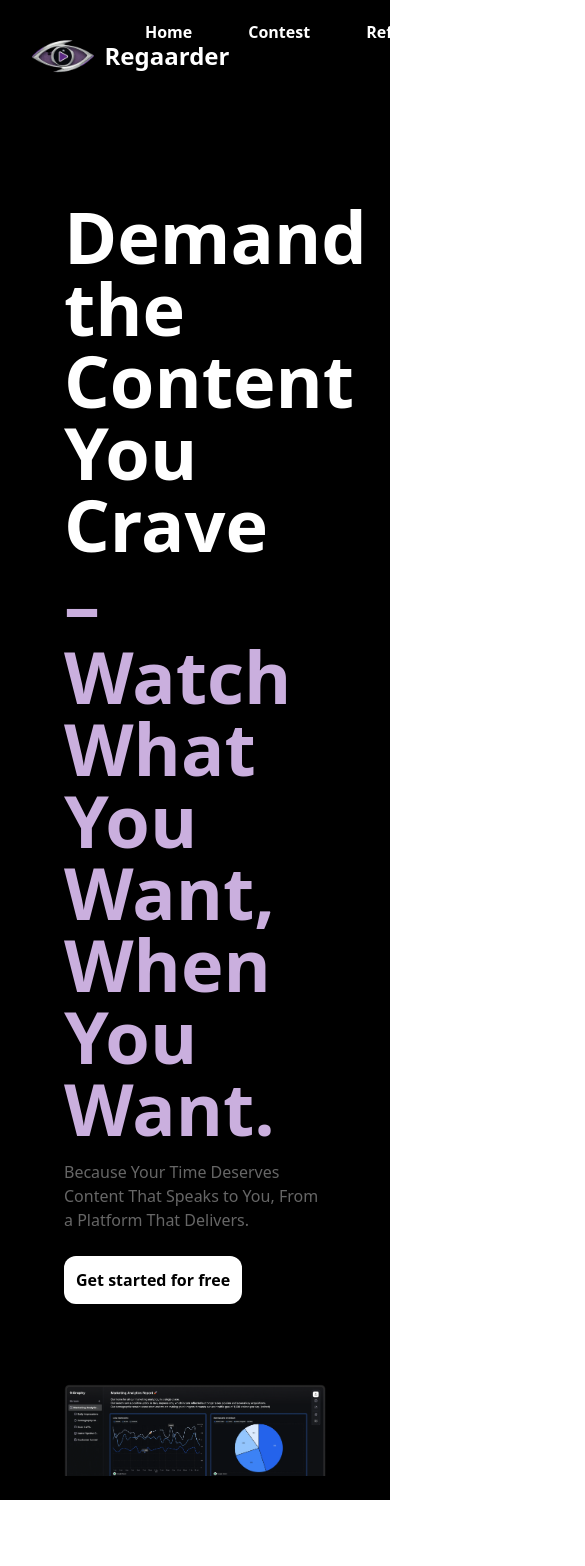
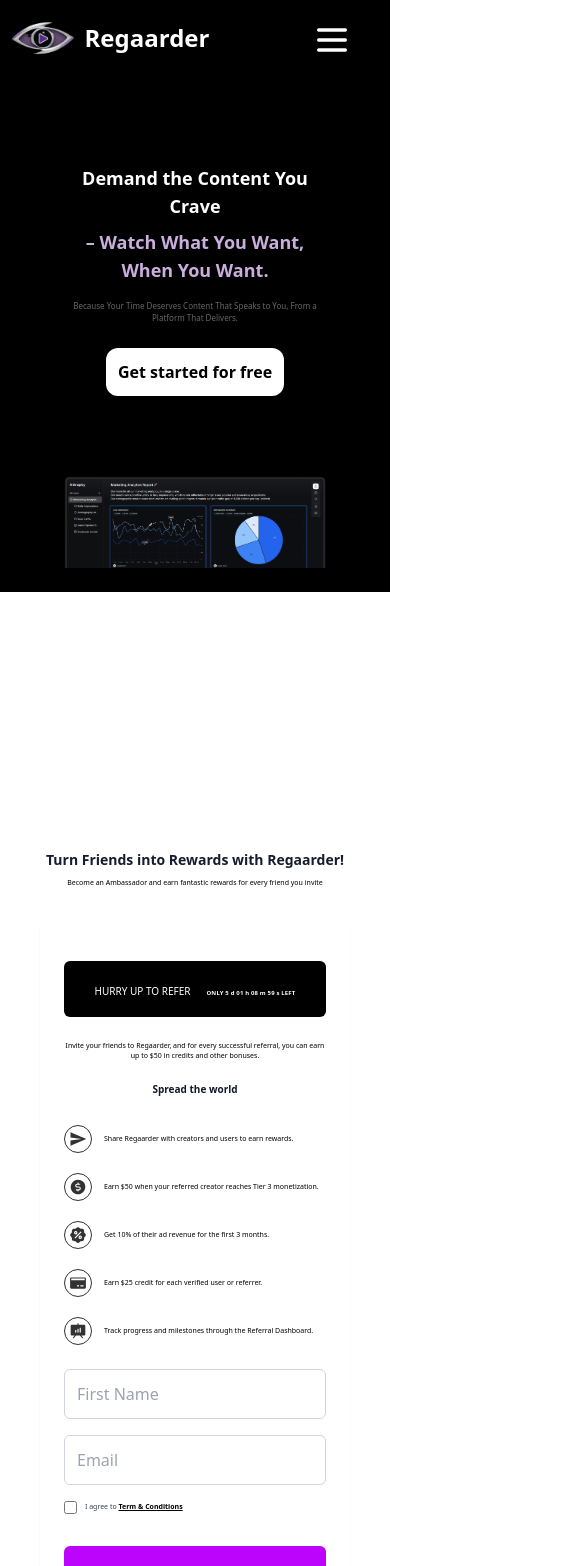
Before and after one commit to Anilparajuli4/reglanding, a React (Vite) app in the folder frontend/: page / in a window 390 px wide. Shown: the top 1566 px of the page, 585 px wide, since content can reach past the window. Built offline with nearby package versions, Linux system fonts and the light colour scheme.

Commit message:
responsive changes

```diff
--- a/frontend/src/component/RefferalProgram.tsx
+++ b/frontend/src/component/RefferalProgram.tsx
@@ -2,26 +2,26 @@
 
 const ReferralProgram = () => {
   return (
-    <div className="flex flex-col items-center justify-center min-h-screen  mt-56">
+    <div className="flex flex-col items-center justify-center min-h-screen px-10  mt-56">
        <div>
-        <h1 className="text-3xl font-bold text-center text-[#161C2D] ">
+        <h1 className="md:text-3xl text-[14px] font-bold text-center text-[#161C2D] ">
         Turn Friends into Rewards with Regaarder!
         </h1>
-        <p className="text-center text-[#000] mt-2 mb-8">
+        <p className="text-center text-[#000] md:text-[16px] text-[7px] mt-2 mb-8">
         Become an Ambassador and earn fantastic rewards for every friend you invite
         </p>
         </div>
         <div className="bg-white shadow-sm rounded-md p-6 w-full max-w-xl">
-        <div className="bg-[#000] text-white text-center p-4 mt-4 rounded-md space-x-4 ">
-          <p className=" text-xl font-medium  uppercase inline">Hurry up to refer</p>
-          <p className="text-sm font-bold tracking-wide inline">
+        <div className="bg-[#000] text-white text-center p-4 mt-4  rounded-md space-x-4 ">
+          <p className=" md:text-xl text-[10px] font-medium  uppercase inline">Hurry up to refer</p>
+          <p className="md:text-sm text-[6px] font-bold tracking-wide inline">
             ONLY  5  d  01  h  08  m  59  s  LEFT
           </p>
         </div>
 
         <div className="mt-6">
-          <p className='text-center mb-5'>Invite your friends to Regaarder, and for every successful referral, you can earn up to $50 in credits and other bonuses.</p>
-          <h2 className="text-lg font-bold text-center text-gray-900 ">Spread the world</h2>
+          <p className='text-center mb-5 text-[7px] md:text-[16px]'>Invite your friends to Regaarder, and for every successful referral, you can earn up to $50 in credits and other bonuses.</p>
+          <h2 className="md:text-lg text-[10px] font-bold text-center text-gray-900 ">Spread the world</h2>
           <ul className="mt-7 space-y-5">
             <li className="flex items-center">
               <span className="mr-3 border border-[#323232] rounded-full p-1">
@@ -36,7 +36,7 @@
 </defs>
   </svg>
               </span>
-              <span className='font-semibold'>
+              <span className='md:font-semibold text-[7px]'>
               Share Regaarder with creators and users to earn rewards.
               </span>
 
@@ -50,7 +50,7 @@
                </svg>
 
               </span>
-              <span className='font-semibold'>
+              <span className='md:font-semibold text-[7px]'>
               Earn $50 when your referred creator reaches Tier 3 monetization.
               </span>
 
@@ -64,7 +64,7 @@
                </svg>
 
               </span>
-              <span className='font-semibold'>
+              <span className='md:font-semibold text-[7px]'>
               Get 10% of their ad revenue for the first 3 months.
               </span>
 
@@ -79,7 +79,7 @@
 
 
               </span>
-              <span className='font-semibold'>
+              <span className='md:font-semibold text-[7px]'>
               Earn $25 credit for each verified user or referrer.
               </span>
 
@@ -94,7 +94,7 @@
 
 
               </span>
-              <span className='font-semibold'>
+              <span className='md:font-semibold text-[7px]'>
               Track progress and milestones through the Referral Dashboard.
               </span>
 
@@ -114,8 +114,8 @@
             className="w-full p-3 border border-gray-300 rounded-md mb-4"
           />
           <div className="flex items-center">
-            <input type="checkbox" id="terms" className="mr-2" />
-            <label htmlFor="terms" className="text-gray-700 text-sm">
+            <input type="checkbox" id="terms" className="mr-2 md:text-[16px] text-[7px]" />
+            <label htmlFor="terms" className="text-gray-700 md:text-sm text-[7px]">
               I agree to <a href="#" className="text-black font-bold underline">Term & Conditions</a>
             </label>
           </div>
--- a/frontend/src/component/TopSection/Content.tsx
+++ b/frontend/src/component/TopSection/Content.tsx
@@ -3,10 +3,10 @@
 function Content() {
   return (
     <div className="text-[#fff] mt-6 py-6 ">
-        <div>
-            <div className="p-6 px-16 flex  flex-col gap-y-4">
-                <p className="text-7xl font-semibold">Demand the Content You Crave <br/><span className="text-[#CAAFDE] inline-block mt-2">– Watch What You Want, When You Want.</span></p>
-                <p className="text-[#666] ">Because Your Time Deserves Content That Speaks to You, From a Platform That Delivers.</p>
+        <div className="flex flex-col items-center">
+            <div className="p-6 px-16 flex   flex-col gap-y-4">
+                <p className="md:text-7xl text-lg font-semibold text-center">Demand the Content You Crave <br/><span className="text-[#CAAFDE] inline-block mt-2">– Watch What You Want, When You Want.</span></p>
+                <p className="text-[#666] text-[8px] md:text-[16px] text-center">Because Your Time Deserves Content That Speaks to You, From a Platform That Delivers.</p>
             </div>
             <div className="px-16">
                 <button  className="py-3 px-3 font-semibold text-black rounded-xl bg-[#fff]">Get started for free</button>
--- a/frontend/src/component/TopSection/Header.tsx
+++ b/frontend/src/component/TopSection/Header.tsx
@@ -1,16 +1,28 @@
-
+import { Menu, X } from 'lucide-react';
+import { useState } from 'react';
 
 
 function Header() {
+    const [menuOpen, setMenuOpen] = useState(false);
+
+  const toggleMenu = () => {
+    setMenuOpen(!menuOpen);
+  };
+
   return (
     <div className="w-full">
-        <div className="flex justify-between text-[#fff] p-5">
+        <div className="flex justify-between text-[#fff] md:p-5 py-5 ">
         <div className="flex items-center mb-4 md:mb-0">
           <img className='h-9' src='/images/logo.png' />
           <h1 className="text-2xl font-bold">Regaarder</h1>
         </div>
-            <div>
-                <ul className='flex font-semibold text-md gap-14'>
+        <div className="md:hidden ml-16">
+          <button onClick={toggleMenu}>
+            {menuOpen ? <X className="w-6 h-6" /> : <Menu className="w-14 h-10" />}
+          </button>
+        </div>
+            <div className={` ${menuOpen ? 'flex flex-col' : 'hidden'} md:flex`} >
+                <ul className='flex md:flex-row flex-col md:gap-14 font-semibold md:text-left text-center'>
                     <li>Home</li>
                     <li>Contest</li>
                     <li>Refer&Earn</li>
@@ -18,7 +30,7 @@
                 </ul>
             </div>
             <div>
-                <button className="bg-[#fff] text-black font-semibold px-3 py-2 rounded-md">Get Started free</button>
+                <button className="bg-[#fff] hidden md:inline-block text-black font-semibold px-3 py-2 rounded-md">Get Started free</button>
             </div>
         </div>
     </div>
```
